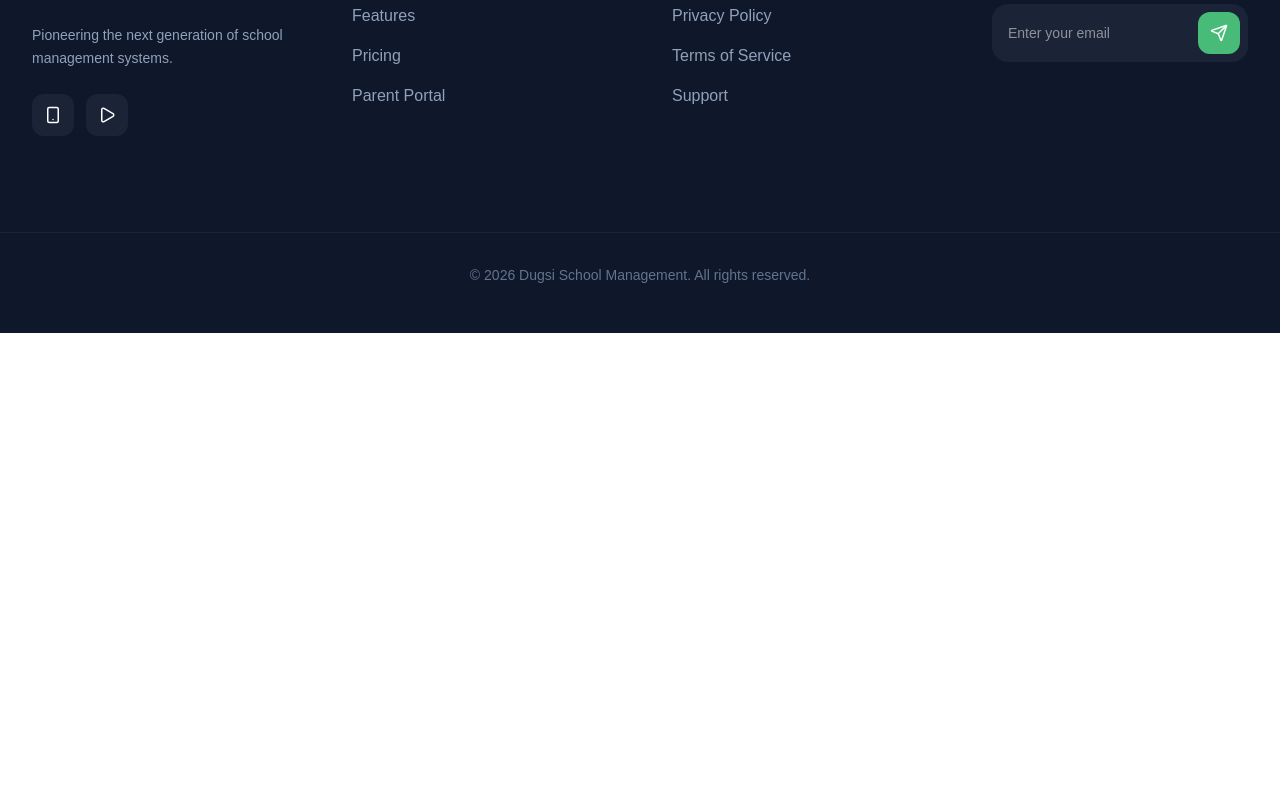
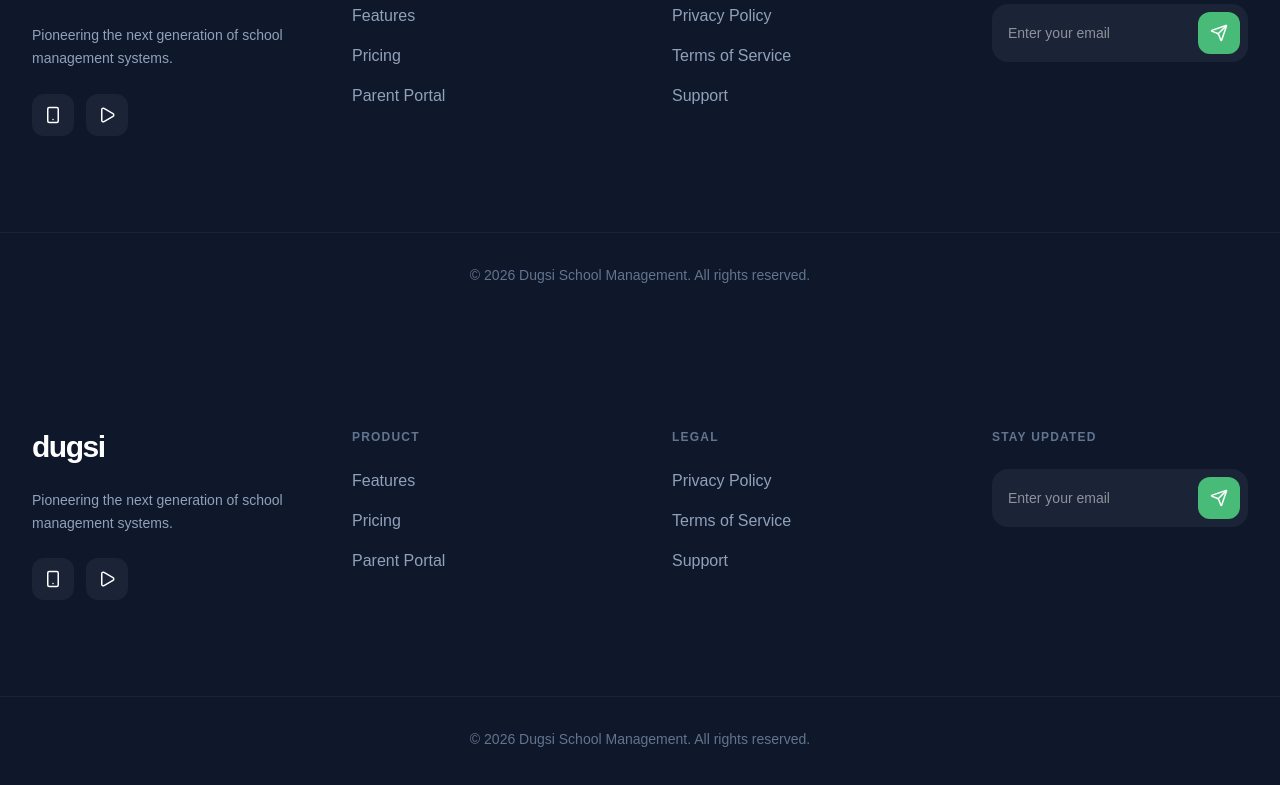
Before and after one commit to babukre1/dugsi, a Next.js app: page / in a window 1280 px wide. Shown: the part 2765-3550 px from the top of the page. Before the commit the page ends 3098 px from the top, so only its background shows below. Built offline with nearby package versions, Linux system fonts and the light colour scheme.

Commit message:
about & Contact Done

```diff
--- a/app/layout.tsx
+++ b/app/layout.tsx
@@ -2,7 +2,7 @@ import type { Metadata } from "next";
 import { Geist, Geist_Mono } from "next/font/google";
 import "./globals.css";
 import Head from "next/head";
-import { Menu } from "lucide-react";
+import { Menu, Play, Send, Smartphone } from "lucide-react";
 import Image from "next/image";
 
 const geistSans = Geist({
@@ -92,6 +92,71 @@ export default function RootLayout({
           </div>
         </nav>
         {children}
+        <footer className="bg-slate-900 pt-24 pb-12 text-white">
+          <div className="grid grid-cols-1 md:grid-cols-4 gap-16 px-8 max-w-7xl mx-auto">
+            <div className="space-y-6">
+              <div className="text-3xl font-black tracking-tighter">dugsi</div>
+              <p className="text-slate-400 leading-relaxed text-sm">
+                Pioneering the next generation of school management systems.
+              </p>
+              <div className="flex gap-3">
+                <button className="bg-white/5 p-3 rounded-xl hover:bg-white/10 transition-all">
+                  <Smartphone size={18} />
+                </button>
+                <button className="bg-white/5 p-3 rounded-xl hover:bg-white/10 transition-all">
+                  <Play size={18} />
+                </button>
+              </div>
+            </div>
+
+            {[
+              {
+                title: "Product",
+                links: ["Features", "Pricing", "Parent Portal"],
+              },
+              {
+                title: "Legal",
+                links: ["Privacy Policy", "Terms of Service", "Support"],
+              },
+            ].map((col) => (
+              <div key={col.title} className="space-y-6">
+                <h4 className="font-bold uppercase tracking-widest text-xs text-slate-500">
+                  {col.title}
+                </h4>
+                <ul className="space-y-4 text-slate-400 font-medium">
+                  {col.links.map((link) => (
+                    <li key={link}>
+                      <a
+                        className="hover:text-[#48BB78] transition-all"
+                        href="#"
+                      >
+                        {link}
+                      </a>
+                    </li>
+                  ))}
+                </ul>
+              </div>
+            ))}
+
+            <div className="space-y-6">
+              <h4 className="font-bold uppercase tracking-widest text-xs text-slate-500">
+                Stay Updated
+              </h4>
+              <div className="flex gap-2 bg-white/5 p-2 rounded-2xl focus-within:ring-2 ring-[#48BB78] transition-all">
+                <input
+                  className="bg-transparent border-none p-2 text-sm w-full outline-none"
+                  placeholder="Enter your email"
+                />
+                <button className="bg-[#48BB78] text-white p-3 rounded-xl">
+                  <Send size={18} />
+                </button>
+              </div>
+            </div>
+          </div>
+          <div className="max-w-7xl mx-auto px-8 mt-24 pt-8 border-t border-white/5 text-center text-slate-500 text-sm">
+            © 2026 Dugsi School Management. All rights reserved.
+          </div>
+        </footer>
       </body>
     </html>
   );
```
